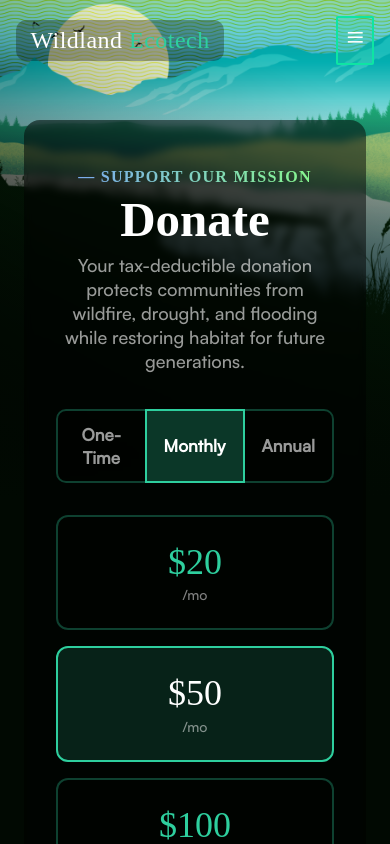
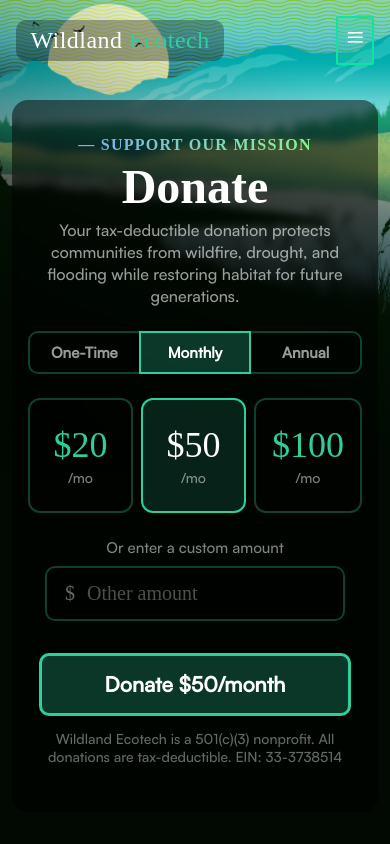
Before and after one commit to Wildland-Ecotech/wildland.eco, a SvelteKit app in the folder ui/: page /donate in a window 390 px wide. Shown: the top 844 px of the page. Built offline with nearby package versions, Linux system fonts and the light colour scheme; a web font is replaced by a local one.

Commit message:
Mobile padding fixes

```diff
--- a/ui/src/routes/donate/+page.svelte
+++ b/ui/src/routes/donate/+page.svelte
@@ -107,6 +107,7 @@
             cursor: pointer;
             transition: all 0.2s;
             position: relative;
+            white-space: nowrap;
 
             &:first-child {
                 border-radius: 10px 0 0 10px;
@@ -136,14 +137,78 @@
     .tier-grid {
         display: grid;
         gap: 1em;
-        grid-template-columns: 1fr;
+        grid-template-columns: repeat(3, 1fr);
         max-width: 600px;
         margin: 0 auto 1.5em;
     }
 
-    @media screen and (min-width: 500px) {
+    @media screen and (max-width: 499px) {
+        .page-content {
+            padding: 100px 0.75em 0;
+        }
+
+        .donate-section {
+            padding: 1.25em 1em 2em;
+            margin-bottom: 2em;
+
+            h1 {
+                font-size: 48px;
+            }
+
+            .subtitle {
+                font-size: 16px;
+                margin-bottom: 1.5em;
+            }
+        }
+
+        .frequency-toggle {
+            margin-bottom: 1.5em;
+
+            .freq-btn {
+                font-size: 15px;
+                padding: 0.6em 0.5em;
+            }
+        }
+
         .tier-grid {
-            grid-template-columns: repeat(3, 1fr);
+            gap: 0.5em;
+        }
+
+        .tier-card {
+            padding: 1em 0.5em;
+            gap: 0.5em;
+
+            .amount {
+                font-size: 30px;
+            }
+        }
+
+        .custom-amount {
+            margin-bottom: 1.5em;
+        }
+
+        .donate-button {
+            font-size: 18px;
+            padding: 0.7em 2em;
+        }
+
+        .story {
+            margin-bottom: 2em;
+
+            .story-card {
+                padding: 1.25em;
+
+                h2 { font-size: 20px; }
+                p { font-size: 16px; }
+            }
+        }
+
+        .impact {
+            margin-bottom: 2em;
+
+            .impact-stat .number {
+                font-size: 32px;
+            }
         }
     }
 
@@ -567,6 +632,7 @@
         <div class="impact">
             <h3>— Our Impact</h3>
             <h1>By The Numbers</h1>
+
             <div class="impact-grid">
                 <div class="impact-stat">
                     <div class="number">1,000+</div>
@@ -610,7 +676,6 @@
                 </a>
             </div>
         </div>
-
     </div>
 
     <Footer
```
